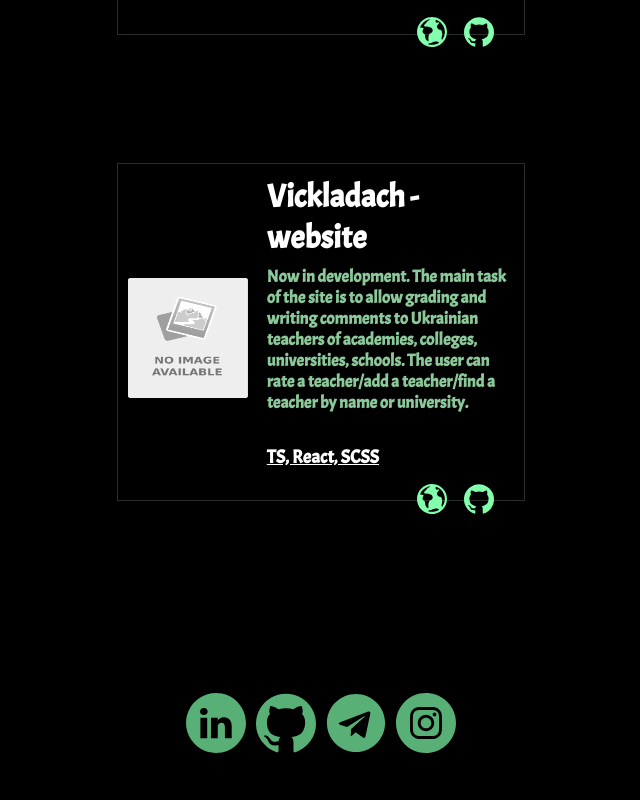
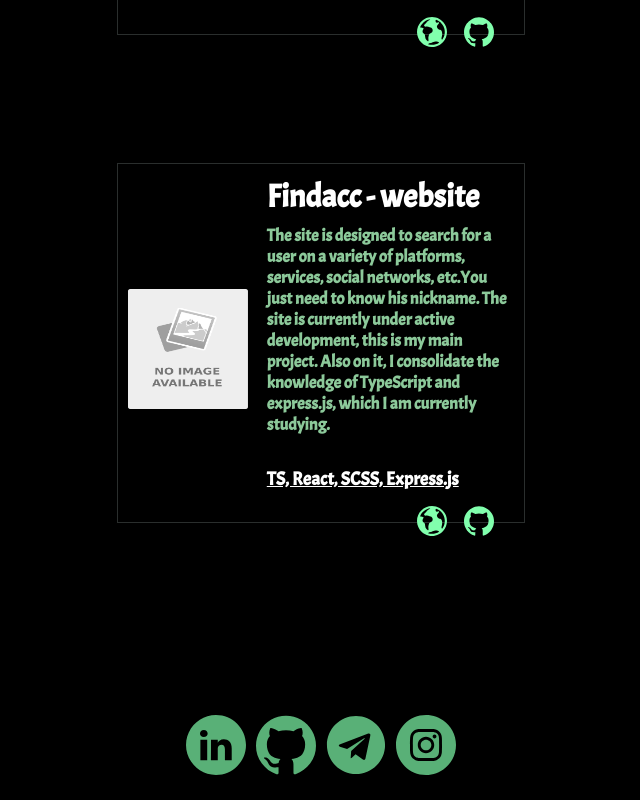
Before and after one commit to stonislaff/MyResume, a React (Create React App) app: page /projects in a window 1280 px wide. Shown: the part 1248-2048 px from the top of the page, without its empty margins (319-959 px from the left). Before the commit the page ends 2026 px from the top, so only its background shows below. Built offline with nearby package versions, Linux system fonts and the light colour scheme.

Commit message:
new project card added

```diff
--- a/src/pages/projects.jsx
+++ b/src/pages/projects.jsx
@@ -14,7 +14,8 @@ function Projects(){
                 <ProjectCard title="Dark world - chat bot" image={dark} description="This is a gaming chatbot for Telegram. The project was developed from scratch for about 3 months. The bot has a lot of entertainment, inventory system, chest opening system, business system. It also has an admin panel and a developer panel." technologies="Python, Aiogram, SQlite" links={['https://github.com/stonislaff/DarkWorld']}/>
                 <ProjectCard title="Autobot - chat bot" image={autobot} description="Freelance project for selling cars. After development, I supported it for about a year, after which the owner closed the project. The user fills out the ad form, the form is sent to the administrator, the administrator can reject the ad and enter a comment, or accept it and the ad will be published in the channel." technologies="Python, Aiogram, MongoDB" links={['https://github.com/stonislaff/autobot']}/>
                 <ProjectCard title="Resume - website" image={resume} description="The resume site where you read it. I hope the font is readable enough :)" technologies="JS, React, SCSS" links={['https://github.com/stonislaff/MyResume','https://my-resume-stonislaff.vercel.app/resume']}/>
-                <ProjectCard title="Vickladach - website" image={noimg} description="Now in development. The main task of the site is to allow grading and writing comments to Ukrainian teachers of academies, colleges, universities, schools. The user can rate a teacher/add a teacher/find a teacher by name or university." technologies="TS, React, SCSS" links={['https://github.com/stonislaff/Vickladach','https://vickladach.vercel.app/']}/>
+                <ProjectCard title="Findacc - website" image={noimg} description="The site is designed to search for a user on a variety of platforms, services, social networks, etc.You just need to know his nickname. The site is currently under active development, this is my main project. Also on it, I consolidate the knowledge of TypeScript and express.js, which I am currently studying." technologies="TS, React, SCSS, Express.js" links={['https://github.com/stonislaff/findacc','https://findacc.vercel.app/']}/>
+
             </div>
         </body>
     )
```
